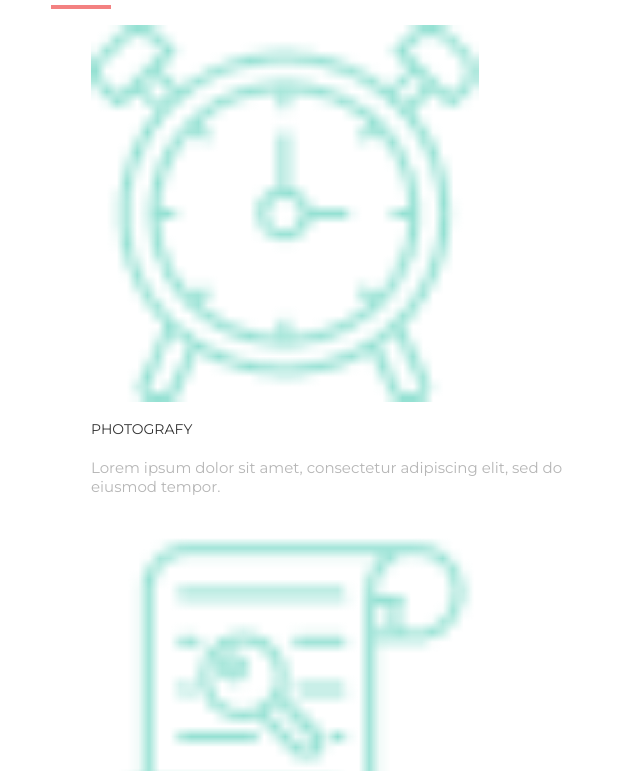
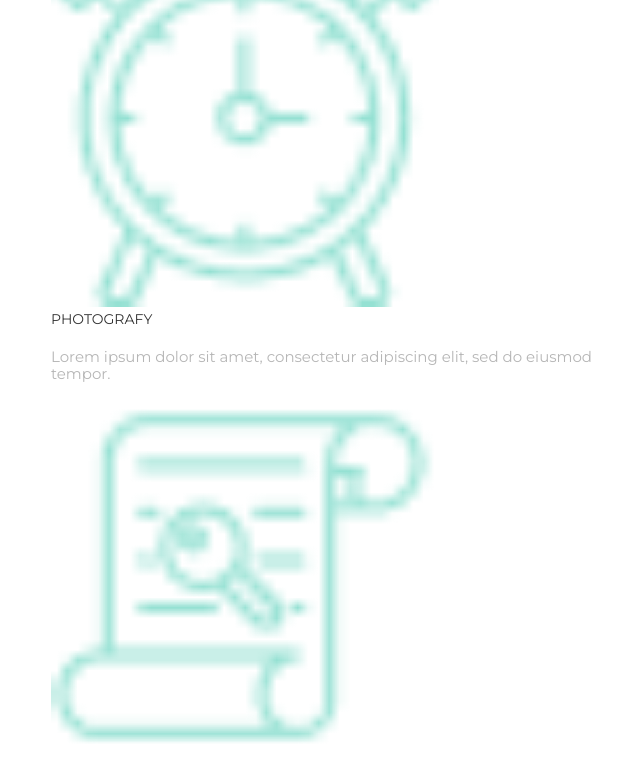
Before and after one commit to RomanKaptarUA/MoGo, a plain HTML site: page index.html in a window 1280 px wide. Shown: the part 336-1107 px from the top of the page, without its empty margins (309-949 px from the left). Drawn offline with nearby package versions, Linux system fonts and the light colour scheme; files whose address does not match are found by name.

Commit message:
normalize reset

```diff
--- a/index.html
+++ b/index.html
@@ -8,6 +8,8 @@
     <link rel="preconnect" href="https://fonts.googleapis.com">
     <link rel="preconnect" href="https://fonts.gstatic.com" crossorigin>
     <link href="https://fonts.googleapis.com/css2?family=Kaushan+Script&family=Montserrat:wght@400;700&family=Roboto:wght@300;400&display=swap" rel="stylesheet">
+    <link rel="stylesheet" href="https://cdnjs.cloudflare.com/ajax/libs/normalize/8.0.1/normalize.min.css" integrity="sha512-NhSC1YmyruXifcj/KFRWoC561YpHpc5Jtzgvbuzx5VozKpWvQ+4nXhPdFgmx8xqexRcpAglTj9sIBWINXa8x5w==" crossorigin="anonymous" referrerpolicy="no-referrer" />
+    <link rel="stylesheet" href="reset.css">
     <link rel="stylesheet" href="style.css">
 </head>
 
--- /dev/null
+++ b/reset.css
@@ -0,0 +1,17 @@
+body{
+    box-sizing: border-box;
+}
+
+ul{
+    list-style: none;
+    padding: 0;
+    margin: 0;
+}
+
+h1, h2, h3, h4, h5, h6, p{
+    margin: 0;
+}
+
+a{
+    text-decoration: none;
+}
--- a/style.css
+++ b/style.css
@@ -7,7 +7,7 @@
 }
 
 .header-title{
-    font-family: 'Montserrat' sans-serif;
+    font-family: 'Montserrat', sans-serif;
     color: var(--logo-color);
     font-size: 38px;
     font-weight: 700;
@@ -29,11 +29,6 @@ body{
     margin-top: 100px;
 }
 
-ul,
-a{
-    list-style: none;
-    text-decoration: none;
-}
 
 a{
     color: var(--logo-color);
```
